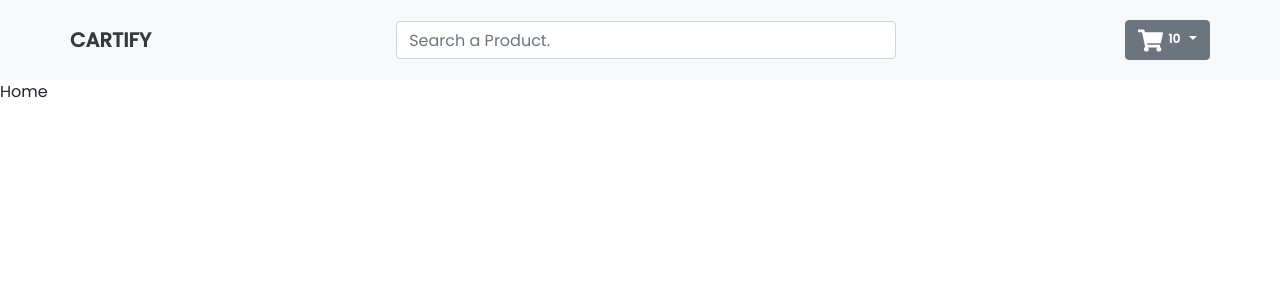
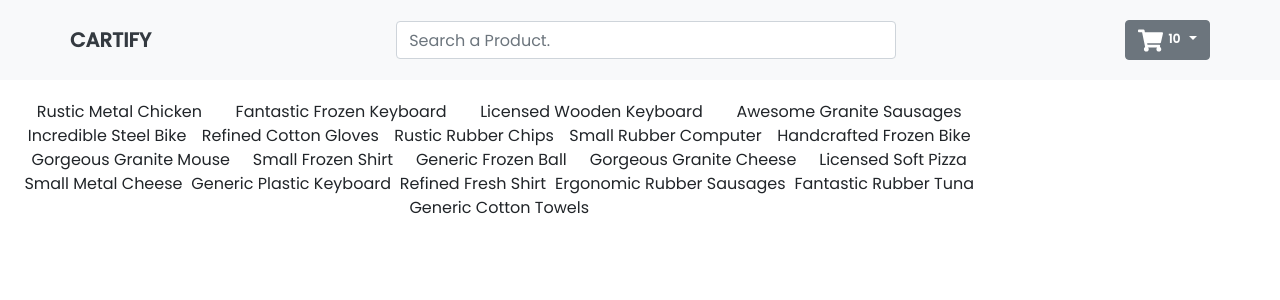
Before and after one commit to HrushiBorhade/Cartify, a React (Create React App) app: page / in a window 1280 px wide. Shown: the top 300 px of the page. Built offline with nearby package versions, Linux system fonts and the light colour scheme.

Commit message:
home page ui layout

```diff
--- a/src/components/Home.js
+++ b/src/components/Home.js
@@ -1,11 +1,22 @@
 import React from "react";
 import { CartState } from "../context/Context";
+import SingleProduct from "../components/SingleProduct";
+import "./styles.css";
 function Home() {
   const {
     state: { products },
   } = CartState();
   console.log(products);
-  return <div>Home</div>;
+  return (
+    <div className="home">
+      {/* <Filters /> */}
+      <div className="productContainer">
+        {products.map((prod) => {
+          return <SingleProduct prod={prod} />;
+        })}
+      </div>
+    </div>
+  );
 }
 
 export default Home;
--- /dev/null
+++ b/src/components/SingleProduct.js
@@ -0,0 +1,7 @@
+import React from "react";
+
+const SingleProduct = ({ prod }) => {
+  return <div>{prod.name}</div>;
+};
+
+export default SingleProduct;
--- a/src/components/styles.css
+++ b/src/components/styles.css
@@ -0,0 +1,11 @@
+.home {
+  display: flex;
+}
+
+.productContainer {
+  display: flex;
+  width: 78%;
+  padding: 20px;
+  flex-wrap: wrap;
+  justify-content: space-around;
+}
```
